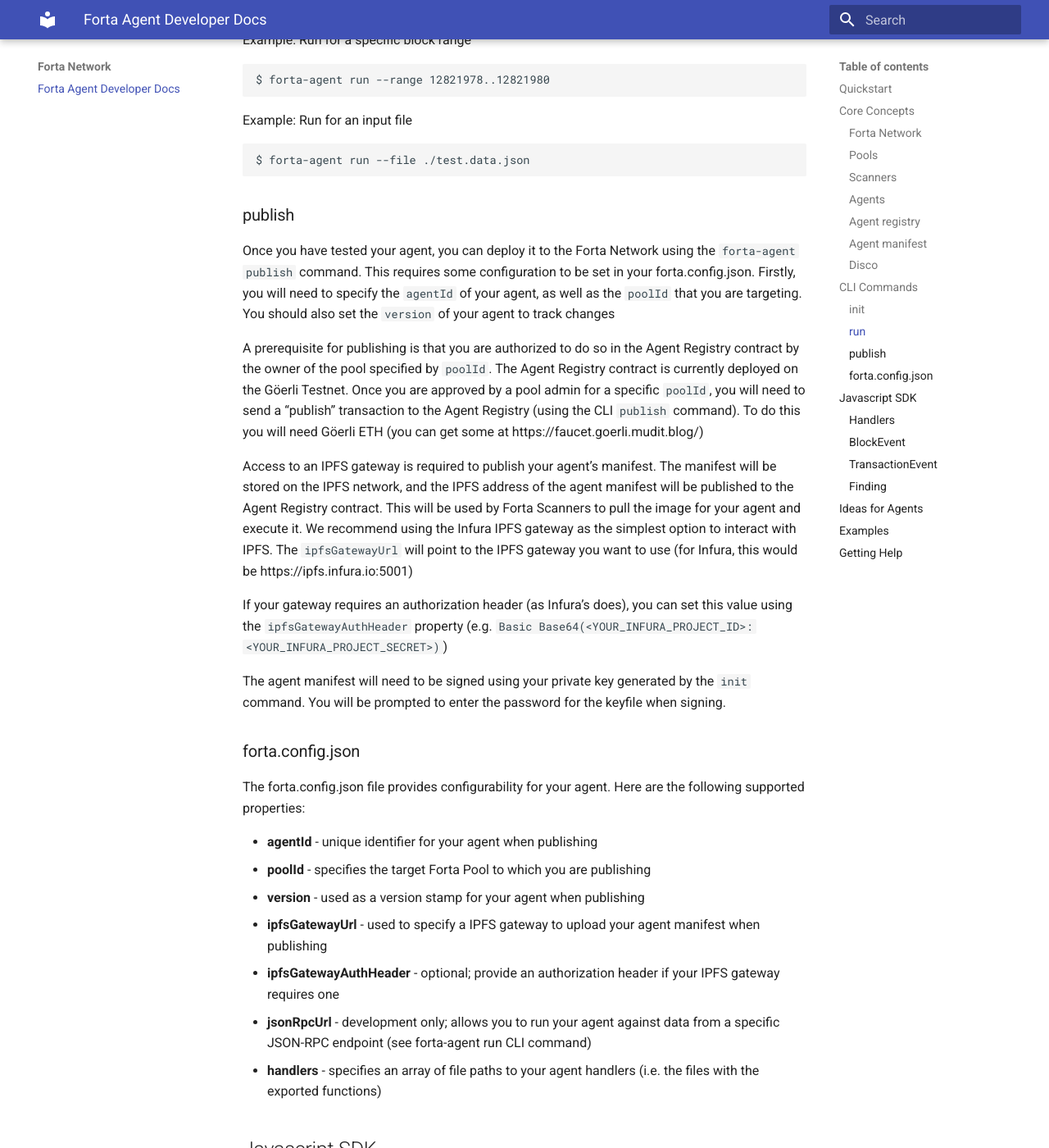
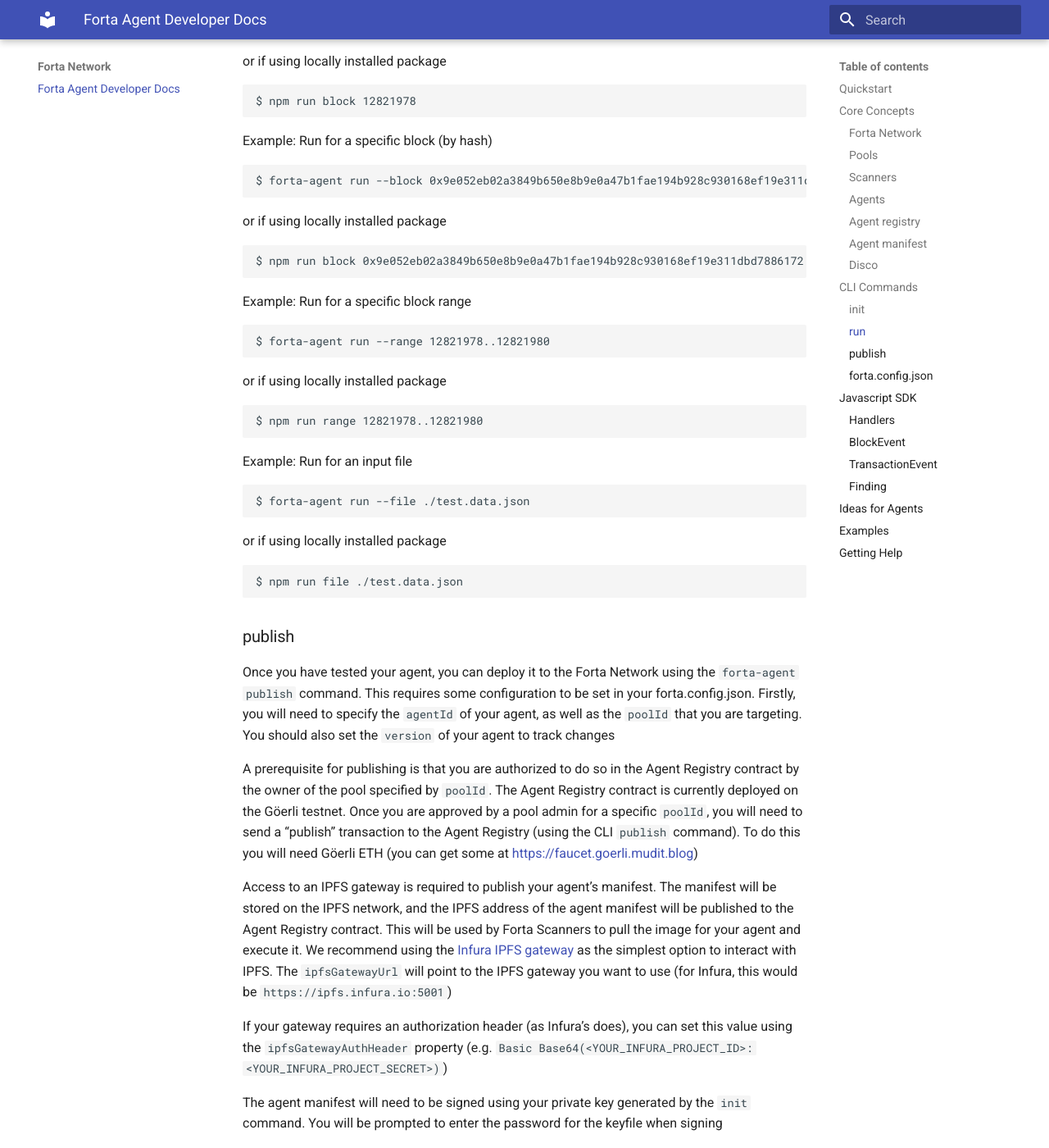
Before and after one commit to forta-network/docs, an MkDocs documentation site: the page built from docs/index.md, in a window 1280 px wide and 1400 px high, scrolled down 4644 px. Shown: the whole window at 82% size. Built offline with MkDocs 1.6.1 and Material for MkDocs 9.7.7, drawn with Linux system fonts in a browser that asks for light colours; some of the changed text lies outside the part shown.

Commit message:
add more links; minor updates

````diff
--- a/docs/index.md
+++ b/docs/index.md
@@ -14,13 +14,13 @@
 
 The above snippet creates a new project directory called `my-new-agent`, and then uses `npx` (a package runner tool that is part of npm 5.2+) to invoke the `init` command of the `forta-agent` CLI tool. By passing the `--typescript` option, you can initialize a Typescript project (default is Javascript)
 
-This will initialize several files inside of your project directory, including a package.json file, tsconfig.json (for Typescript) as well as some Jest unit tests. The project also includes a forta.config.json file that will be used through the development lifecycle. Let’s make sure our project dependencies are installed:
+This will initialize several files inside of your project directory, including a package.json file, tsconfig.json (for Typescript) as well as a src folder. The project also includes a forta.config.json file that will be used throughout the development lifecycle. Let’s make sure our project dependencies are installed:
 
 ```
 $ npm install
 ```
 
-The code for a simple Forta Agent can be found in the _src/index.ts_ file. At the end of this file, you will find:
+This will also install the `forta-agent` package locally in your project. The code for a simple Forta Agent can be found in the src/index.ts file. At the end of this file, you will find:
 
 ```javascript
 export default {
@@ -103,7 +103,7 @@
 
 ### init
 
-Using the `forta-agent init` command, you can quickly initialize a Forta Agent Javascript project inside of the current working directory. The starter project includes some default configuration files as well as an example agent implementation with unit tests. A keyfile will also be generated for you and placed in the _~/.forta_ folder. You will be prompted to enter a password that will be used to encrypt the keyfile. This keyfile will be used later when publishing your agent.
+Using the `forta-agent init` command, you can quickly initialize a Forta Agent Javascript project inside of the current working directory. The starter project includes some default configuration files as well as an example agent implementation. A keyfile will also be generated for you and placed in the ~/.forta folder if it does not already exist. You will be prompted to enter a password that will be used to encrypt the keyfile. This keyfile will be used later when publishing your agent
 
 Options:
 
@@ -141,10 +141,22 @@
 $ forta-agent run --tx 0xf9c43e15ef2abfec163ec3b1165f18a5119ba119b6e059fc924903e5251e3543
 ```
 
+or if using locally installed package
+
+```bash
+$ npm run tx 0xf9c43e15ef2abfec163ec3b1165f18a5119ba119b6e059fc924903e5251e3543
+```
+
 Example: Run for a specific block (by number)
 
 ```
 $ forta-agent run --block 12821978
+```
+
+or if using locally installed package
+
+```bash
+$ npm run block 12821978
 ```
 
 Example: Run for a specific block (by hash)
@@ -153,10 +165,22 @@
 $ forta-agent run --block 0x9e052eb02a3849b650e8b9e0a47b1fae194b928c930168ef19e311dbd7886172
 ```
 
+or if using locally installed package
+
+```bash
+$ npm run block 0x9e052eb02a3849b650e8b9e0a47b1fae194b928c930168ef19e311dbd7886172
+```
+
 Example: Run for a specific block range
 
 ```
 $ forta-agent run --range 12821978..12821980
+```
+
+or if using locally installed package
+
+```bash
+$ npm run range 12821978..12821980
 ```
 
 Example: Run for an input file
@@ -165,17 +189,23 @@
 $ forta-agent run --file ./test.data.json
 ```
 
+or if using locally installed package
+
+```bash
+$ npm run file ./test.data.json
+```
+
 ### publish
 
 Once you have tested your agent, you can deploy it to the Forta Network using the `forta-agent publish` command. This requires some configuration to be set in your forta.config.json. Firstly, you will need to specify the `agentId` of your agent, as well as the `poolId` that you are targeting. You should also set the `version` of your agent to track changes
 
-A prerequisite for publishing is that you are authorized to do so in the Agent Registry contract by the owner of the pool specified by `poolId`. The Agent Registry contract is currently deployed on the Göerli Testnet. Once you are approved by a pool admin for a specific `poolId`, you will need to send a “publish” transaction to the Agent Registry (using the CLI `publish` command). To do this you will need Göerli ETH (you can get some at https://faucet.goerli.mudit.blog/)
+A prerequisite for publishing is that you are authorized to do so in the Agent Registry contract by the owner of the pool specified by `poolId`. The Agent Registry contract is currently deployed on the Göerli testnet. Once you are approved by a pool admin for a specific `poolId`, you will need to send a “publish” transaction to the Agent Registry (using the CLI `publish` command). To do this you will need Göerli ETH (you can get some at [https://faucet.goerli.mudit.blog](https://faucet.goerli.mudit.blog))
 
-Access to an IPFS gateway is required to publish your agent’s manifest. The manifest will be stored on the IPFS network, and the IPFS address of the agent manifest will be published to the Agent Registry contract. This will be used by Forta Scanners to pull the image for your agent and execute it. We recommend using the Infura IPFS gateway as the simplest option to interact with IPFS. The `ipfsGatewayUrl` will point to the IPFS gateway you want to use (for Infura, this would be https://ipfs.infura.io:5001)
+Access to an IPFS gateway is required to publish your agent’s manifest. The manifest will be stored on the IPFS network, and the IPFS address of the agent manifest will be published to the Agent Registry contract. This will be used by Forta Scanners to pull the image for your agent and execute it. We recommend using the [Infura IPFS gateway](https://infura.io/docs/ipfs) as the simplest option to interact with IPFS. The `ipfsGatewayUrl` will point to the IPFS gateway you want to use (for Infura, this would be `https://ipfs.infura.io:5001`)
 
 If your gateway requires an authorization header (as Infura’s does), you can set this value using the `ipfsGatewayAuthHeader` property (e.g. `Basic Base64(<YOUR_INFURA_PROJECT_ID>:<YOUR_INFURA_PROJECT_SECRET>)`)
 
-The agent manifest will need to be signed using your private key generated by the `init` command. You will be prompted to enter the password for the keyfile when signing.
+The agent manifest will need to be signed using your private key generated by the `init` command. You will be prompted to enter the password for the keyfile when signing
 
 ### forta.config.json
 
@@ -186,7 +216,7 @@
 - **version** - used as a version stamp for your agent when publishing
 - **ipfsGatewayUrl** - used to specify a IPFS gateway to upload your agent manifest when publishing
 - **ipfsGatewayAuthHeader** - optional; provide an authorization header if your IPFS gateway requires one
-- **jsonRpcUrl** - development only; allows you to run your agent against data from a specific JSON-RPC endpoint (see forta-agent run CLI command)
+- **jsonRpcUrl** - development only; allows you to run your agent against data from a specific JSON-RPC endpoint (see `run` CLI command)
 - **handlers** - specifies an array of file paths to your agent handlers (i.e. the files with the exported functions)
 
 ## Javascript SDK
@@ -219,13 +249,13 @@
 
 ### Finding
 
-If a handler wants to flag a transaction because it meets some condition (e.g. flash loan attack), the function would return a `Finding` object. This object would detail the results of the finding and provide metadata such as the severity of the finding. A `Finding` object can only be created using the `Finding.fromObject` static method and has four required properties: `name`, `description`, `alertId` and `protocol`.
+If a handler wants to flag a transaction because it meets some condition (e.g. flash loan attack), the function would return a `Finding` object. This object would detail the results of the finding and provide metadata such as the severity of the finding. A `Finding` object can only be created using the `Finding.fromObject` static method and has six required properties: `name`, `description`, `alertId`, `protocol`, `severity` and `type`.
 
 The `name` and `description` properties are required to provide a human-readable summary of the finding. For example, for a transaction with high gas usage, the name could be “High Gas” while the description could be “High gas used: 1,000,000“
 
-The `alertId` is a unique string identifier for this class of finding. This is primarily used to group findings as a convenience to the end user. The `type` property informs us whether this finding is an exploit or just some suspicious activity
+The `alertId` is a unique string identifier for this class of finding. This is primarily used to group findings as a convenience to the end user. The `protocol` property would specify whether this finding is for a specific protocol (e.g. Aave). If left blank, it defaults to “Ethereum”.
 
-The `severity` property is used to indicate the impact level of the finding. As a general guidance, here are brief descriptions of what each severity level means:
+The `type` property informs us whether this finding is an exploit or just some suspicious activity. The `severity` property is used to indicate the impact level of the finding. As a general guidance, here are brief descriptions of what each severity level means:
 
 - **Critical** - exploitable vulnerabilities, massive impact on users/funds
 - **High** - exploitable under more specific conditions, significant impact on users/funds
@@ -233,7 +263,7 @@
 - **Low** - minor oversights, negligible impact on users/funds
 - **Info** - miscellaneous behaviours worth describing
 
-The `protocol` property would specify whether this finding is for a specific protocol (e.g. Aave). If left blank, it defaults to “Ethereum”. A `metadata` property allows for providing a key-value map (where keys and values are strings) of extra information about the finding.
+A `metadata` property allows for providing a key-value map (where both keys and values are strings) of extra information about the finding.
 
 ## Ideas for Agents
 
@@ -253,4 +283,4 @@
 
 ## Getting Help
 
-If you have a question that you want to ask, feel free to reach us on our Discord/Slack channels!
+If you have a question that you want to ask or just want to say hello, feel free to reach us on our Discord channel :)
````
Also changed, not shown: other parts of docs/index.md (+2 -2 lines).
